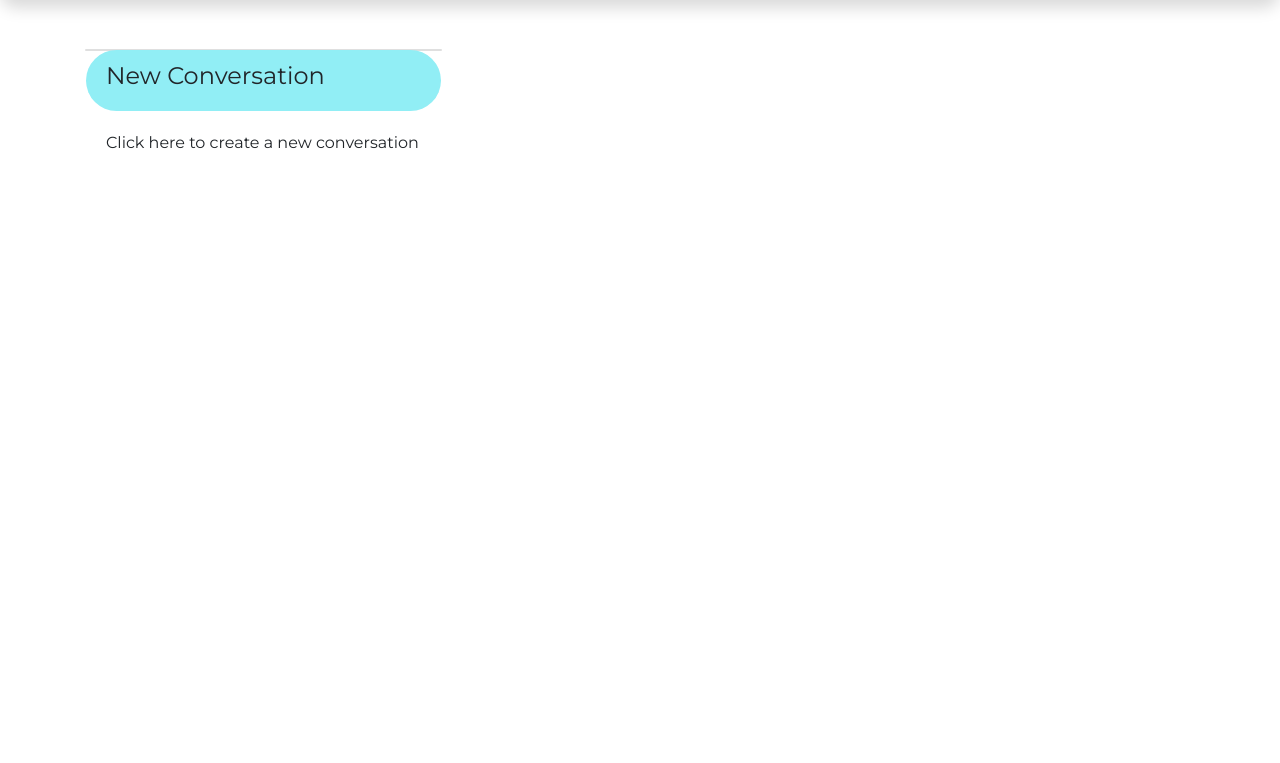
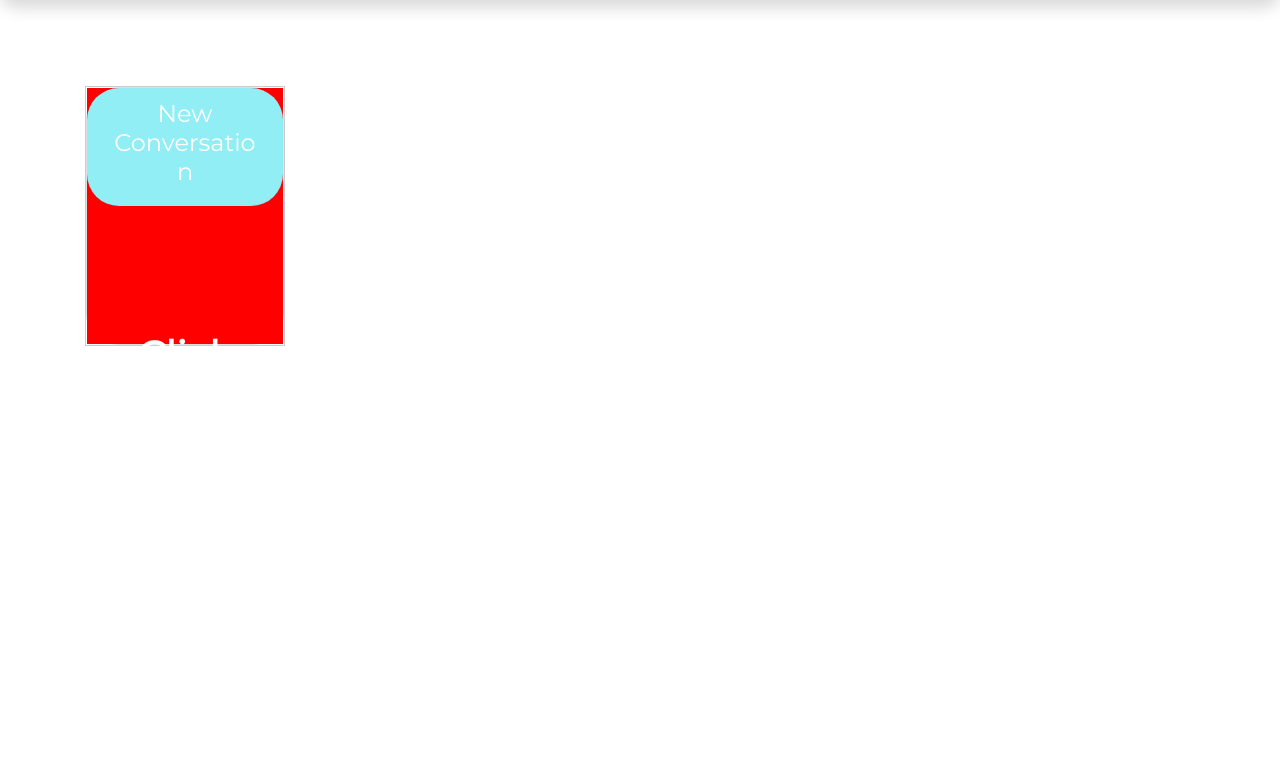
Before and after one commit to popnn/community, a Django app: template community/templates/community/allconversationspage.html in a window 1280 px wide. Shown: the part 74-837 px from the top of the page. Before the commit the page ends 223 px from the top, so only its background shows below. Run offline with Django 3.2, Linux system fonts and the light colour scheme; the template is opened without the code that fills it: values that come from a table or form of the project are taken from there, others are empty; some libraries are stand-ins or nearby versions.

Commit message:
new push

```diff
--- a/community/templates/community/allconversationspage.html
+++ b/community/templates/community/allconversationspage.html
@@ -13,7 +13,8 @@
                     </div>
                 </div>
             {% endfor %}
-            <div class="card" style="position: relative; transition: transform 1s; transform-style: preserve-3d;">
+            <div class="scene scene--card">
+                <div class="card">
                     <div class="card__face card__face--front">
                         <div class="card-header border-0" style="background-color: #91eef5; border-radius:2rem;">
                             <h4>New Conversation</h4>
@@ -36,6 +37,7 @@
                     </div>
                 </div>
             </div>
+        </div>
     <script>
         var card = document.querySelector('.card');
         card.addEventListener( 'click', function() {
--- a/community/templates/community/layout.html
+++ b/community/templates/community/layout.html
@@ -25,21 +25,46 @@
             .card-header{
                 border-radius:2rem;
             }
+            .scene {
+                width: 200px;
+                height: 260px;
+                border: 1px solid #CCC;
+                margin: 40px 0;
+                perspective: 600px;
+            }
+
+            .card {
+                position: relative;
+                width: 100%;
+                height: 100%;
+                cursor: pointer;
+                transform-style: preserve-3d;
+                transform-origin: center right;
+                transition: transform 1s;
+            }
+
+            .card.is-flipped {
+                transform: translateX(-100%) rotateY(-180deg);
+            }
+
             .card__face {
                 position: absolute;
+                width: 100%;
                 height: 100%;
-                width: 100%;
+                line-height: 260px;
+                color: white;
+                text-align: center;
+                font-weight: bold;
+                font-size: 40px;
                 backface-visibility: hidden;
             }
+
             .card__face--front {
-                background: #91eef5;
+                background: red;
             }
 
             .card__face--back {
-                background: #ffffff;
-                transform: rotateY( 180deg );
-            }
-            .card.is-flipped {
+                background: blue;
                 transform: rotateY(180deg);
             }
         </style>
```
Lines whose indentation alone changed are shown as unchanged.
